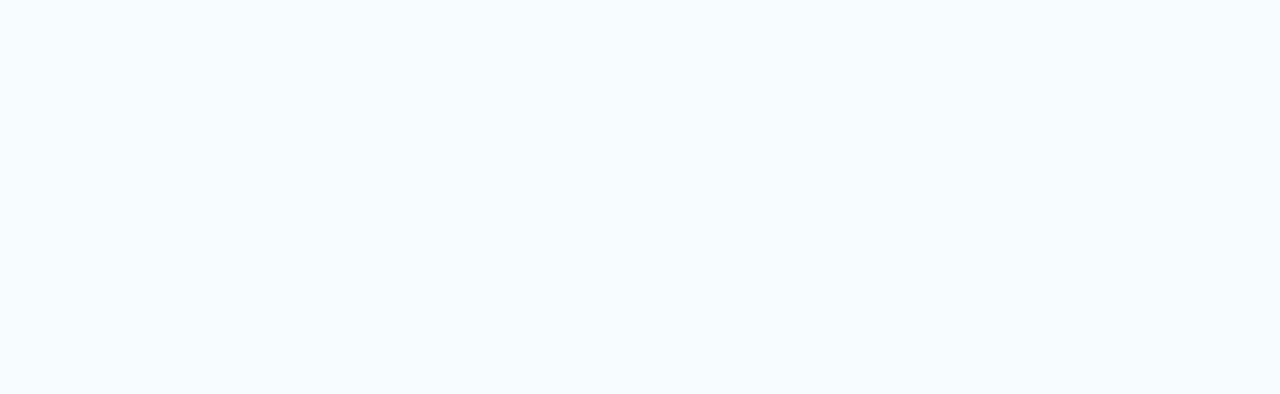
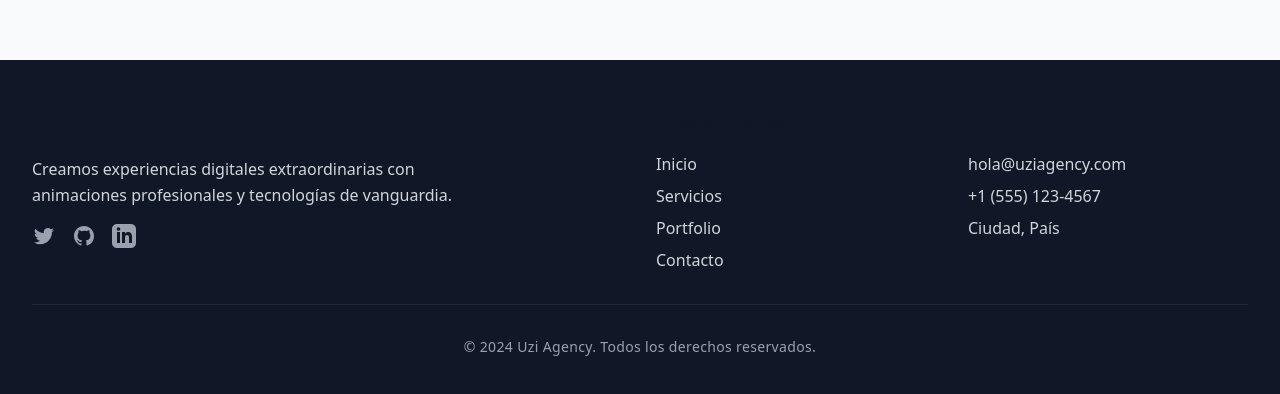
Before and after one commit to SkyTotix/uzyAgency, a Next.js app: page /blog in a window 1280 px wide. Shown: the part 820-1214 px from the top of the page. Before the commit the page ends 800 px from the top, so only its background shows below. Built offline with nearby package versions, Linux system fonts and the light colour scheme; no server answers.

Commit message:
Revert "fix: Eliminar espacio blanco al final del footer con ScrollSmoother"
This reverts commit 0c6379bea8c783134521db6d43eb271369cae473.

```diff
--- a/src/app/globals.css
+++ b/src/app/globals.css
@@ -3,42 +3,10 @@
 @layer base {
   html {
     @apply scroll-smooth;
-    height: 100%;
-    overflow-x: hidden;
   }
 
   body {
     @apply font-sans antialiased text-gray-800 bg-gray-50;
-    height: 100%;
-    margin: 0;
-    padding: 0;
-    overflow-x: hidden;
-  }
-
-  /* Fix para ScrollSmoother - eliminar espacio blanco */
-  #smooth-wrapper {
-    height: 100vh;
-    overflow: hidden;
-    position: fixed;
-    top: 0;
-    left: 0;
-    width: 100%;
-  }
-
-  #smooth-content {
-    height: auto;
-    min-height: 100vh;
-  }
-
-  /* Eliminar espacios blancos al final */
-  footer {
-    margin-bottom: 0 !important;
-    padding-bottom: 0 !important;
-  }
-
-  /* Asegurar que no hay espacios extra */
-  * {
-    box-sizing: border-box;
   }
 
   h1, h2, h3, h4, h5, h6 {
--- a/src/components/layout/Footer.tsx
+++ b/src/components/layout/Footer.tsx
@@ -11,8 +11,7 @@
       ref={footerParallaxRef}
       data-speed="1.1"
       data-lag="0.4"
-      className="bg-gray-900 text-white relative"
-      style={{ marginBottom: 0 }}
+      className="bg-gray-900 text-white"
     >
       <div className="max-w-7xl mx-auto px-4 sm:px-6 lg:px-8 py-12">
         <div className="grid grid-cols-1 md:grid-cols-4 gap-8">
--- a/src/components/providers/ScrollSmootherProvider.tsx
+++ b/src/components/providers/ScrollSmootherProvider.tsx
@@ -23,13 +23,12 @@
       const smoother = ScrollSmoother.create({
         wrapper: "#smooth-wrapper",
         content: "#smooth-content",
-        smooth: 1.0, // Suavidad más natural
+        smooth: 1.0, // Suavidad más natural (reducido de 1.2)
         effects: true, // Habilitar data-speed y data-lag
-        smoothTouch: 0.05, // Scroll más suave en móviles
+        smoothTouch: 0.05, // Scroll más suave en móviles (reducido de 0.1)
         normalizeScroll: true, // Normalizar scroll entre navegadores
         ignoreMobileResize: true, // Ignorar cambios de tamaño en móviles
         preventDefault: true, // Prevenir scroll default
-        autoResize: true, // Auto-redimensionar para evitar espacios blancos
         onUpdate: (self: any) => {
           // Optimización: Solo actualizar elementos visibles
           const elements = document.querySelectorAll('[data-speed], [data-lag]');
@@ -49,19 +48,8 @@
       // Refrescar ScrollSmoother cuando el contenido cambie
       ScrollTrigger.refresh();
 
-      // Manejar resize para evitar espacios blancos
-      const handleResize = () => {
-        if (smoother) {
-          smoother.refresh();
-        }
-        ScrollTrigger.refresh();
-      };
-
-      window.addEventListener('resize', handleResize);
-
       // Cleanup
       return () => {
-        window.removeEventListener('resize', handleResize);
         if (smoother) {
           smoother.kill();
         }
```
